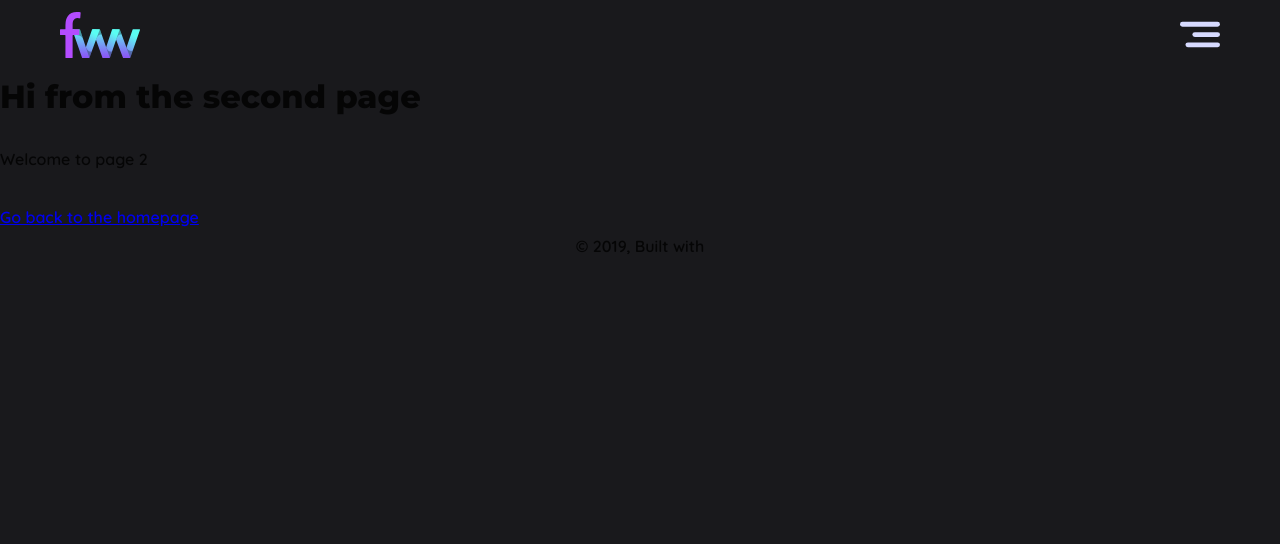
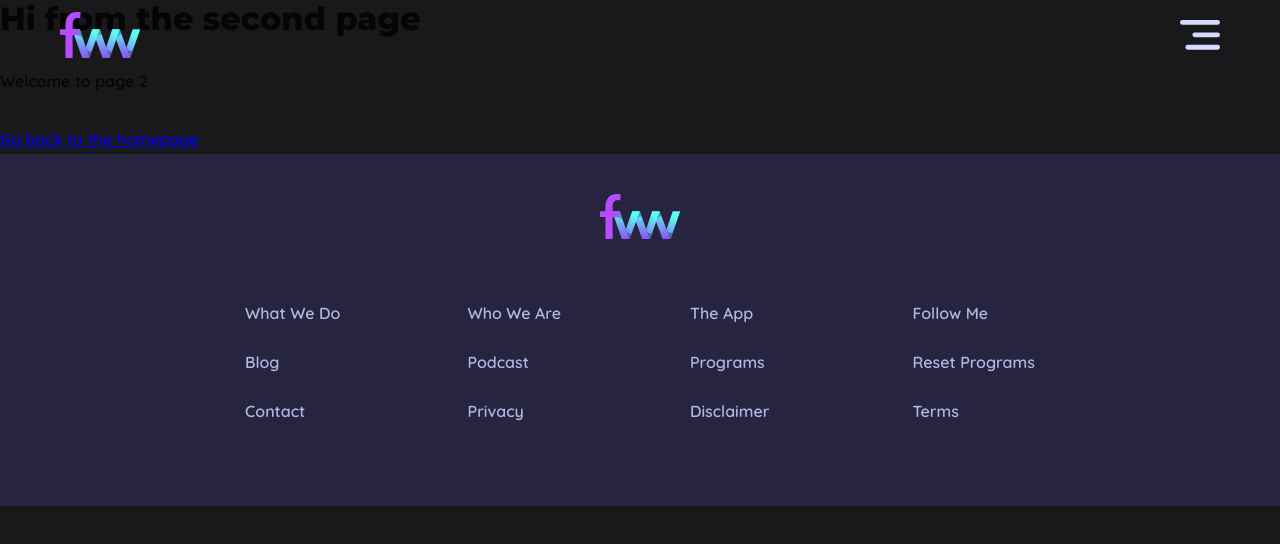
Before and after one commit to danboyle8637/fww, a Gatsby site: page /page-2 in a window 1280 px wide. Built offline with nearby package versions, Linux system fonts and the light colour scheme; Gatsby itself is replaced by a stand-in of ours.

Commit message:
Building out some pages to figure out the base layout components.

```diff
--- a/gatsby-config.js
+++ b/gatsby-config.js
@@ -1,3 +1,5 @@
+const path = require("path")
+
 module.exports = {
   siteMetadata: {
     title: `Fit Women's Weekly`,
@@ -13,15 +15,15 @@ module.exports = {
         path: `${__dirname}/src/images`,
       },
     },
-    `gatsby-transformer-sharp`,
-    `gatsby-plugin-sharp`,
     {
       resolve: `gatsby-source-filesystem`,
       options: {
-        name: `HomeImages`,
-        path: `${__dirname}/src/images/Home`,
+        name: `homeimages`,
+        path: path.join(__dirname, "src", "images", "home"),
       },
     },
+    `gatsby-transformer-sharp`,
+    `gatsby-plugin-sharp`,
     {
       resolve: `gatsby-plugin-styled-components`,
       options: {},
--- a/package.json
+++ b/package.json
@@ -1,9 +1,9 @@
 {
-  "name": "gatsby-starter-default",
+  "name": "fit-womens-weekly",
   "private": true,
-  "description": "A simple starter to get up and developing quickly with Gatsby",
+  "description": "A workout and nutrition app for women.",
   "version": "0.1.0",
-  "author": "Kyle Mathews <mathews.kyle@gmail.com>",
+  "author": "Never Back Down",
   "dependencies": {
     "babel-plugin-styled-components": "^1.10.0",
     "gatsby": "^2.8.4",
--- /dev/null
+++ b/src/components/Website/Footer/FooterNavMenu.js
@@ -0,0 +1,67 @@
+import React from "react"
+import styled from "styled-components"
+import { Link } from "gatsby"
+
+import { above } from "../../../styles/Theme"
+
+const FooterNavMenu = () => {
+  const footerLinks = [
+    { id: 1, path: "/", name: "what we do" },
+    { id: 2, path: "/", name: "who we are" },
+    { id: 3, path: "/", name: "the app" },
+    { id: 4, path: "/", name: "follow me" },
+    { id: 5, path: "/", name: "blog" },
+    { id: 6, path: "/", name: "podcast" },
+    { id: 7, path: "/", name: "programs" },
+    { id: 8, path: "/", name: "reset programs" },
+    { id: 9, path: "/", name: "contact" },
+    { id: 10, path: "/", name: "privacy" },
+    { id: 11, path: "/", name: "disclaimer" },
+    { id: 12, path: "/", name: "terms" },
+  ]
+
+  const links = footerLinks.map(link => {
+    const id = link.id
+    const path = link.path
+    const name = link.name
+    return (
+      <FooterLink key={id} to={path}>
+        {name}
+      </FooterLink>
+    )
+  })
+
+  return <MenuGrid>{links}</MenuGrid>
+}
+
+export default FooterNavMenu
+
+const MenuGrid = styled.div`
+  margin-top: 30px;
+  display: grid;
+  grid-template-columns: 1fr 1fr;
+  grid-template-rows: repeat(6, 1fr);
+  column-gap: 30px;
+  row-gap: 10px;
+  max-width: 54rem;
+  ${above.tablet`
+    margin-top: 60px;
+    grid-template-columns: repeat(4, 1fr);
+    grid-template-rows: repeat(3, 1fr);
+    column-gap: 100px;
+    row-gap: 20px;
+  `}
+`
+
+const FooterLink = styled(Link)`
+  margin: 0;
+  padding: 0;
+  font-size: 16px;
+  text-transform: capitalize;
+  text-decoration: none;
+  color: ${props => props.theme.bodyText};
+  transition: color 150ms ease-out;
+  &:hover {
+    color: ${props => props.theme.primaryAccent};
+  }
+`
--- /dev/null
+++ b/src/components/Website/Footer/FooterSection.js
@@ -0,0 +1,30 @@
+import React from "react"
+import styled from "styled-components"
+
+import FWWLogo from "../../../svgs/FWWLogo"
+import FooterNavMenu from "./FooterNavMenu"
+
+const FooterSection = () => {
+  return (
+    <FooterContainer>
+      <Logo />
+      <FooterNavMenu />
+    </FooterContainer>
+  )
+}
+
+export default FooterSection
+
+const FooterContainer = styled.footer`
+  margin: 0;
+  padding: 40px 16px 80px 16px;
+  display: flex;
+  flex-direction: column;
+  align-items: center;
+  background: ${props => props.theme.footerBackground};
+  width: 100%;
+`
+
+const Logo = styled(FWWLogo)`
+  width: 80px;
+`
--- a/src/components/header.js
+++ b/src/components/header.js
@@ -38,6 +38,7 @@ const HeaderBar = styled.header`
   align-items: center;
   width: 100%;
   max-width: ${props => `${props.maxWidth}rem`};
+  z-index: 9999;
 `
 
 const Logo = styled(FWWLogo)`
--- a/src/components/layout.js
+++ b/src/components/layout.js
@@ -6,6 +6,7 @@ import Global from "../styles/Global"
 import { above, darkTheme } from "../styles/Theme"
 import { ScreenWidthStore } from "../context/ScreenWidthContext"
 import Header from "./header"
+import FooterSection from "../components/Website/Footer/FooterSection"
 
 const Layout = ({ children }) => (
   <>
@@ -14,7 +15,7 @@ const Layout = ({ children }) => (
         <Global />
         <Header />
         <Main>{children}</Main>
-        <footer>© {new Date().getFullYear()}, Built with</footer>
+        <FooterSection />
       </ScreenWidthStore>
     </ThemeProvider>
   </>
@@ -27,16 +28,9 @@ Layout.propTypes = {
 export default Layout
 
 const Main = styled.main`
-  margin-top: 69px;
   width: 100%;
   max-width: 1440px;
   background-color: ${props => props.theme.mainBackgroundColor};
-  ${above.mobile`
-    margin-top: 74px;
-  `}
-  ${above.tablet`
-    margin-top: 78px;
-  `}
   ${above.laptop`
     border: 21px solid ${props => props.theme.mainBackgroundBorderColor};
     border-radius: 6px;
--- /dev/null
+++ b/src/styles/Buttons.js
@@ -0,0 +1 @@
+import styled from "styled-components"
--- a/src/styles/GridContainer.js
+++ b/src/styles/GridContainer.js
@@ -1,4 +1,5 @@
 import styled from "styled-components"
+import { flex } from "../styles/Containers"
 
 const SectionGrid = styled.section`
   position: relative;
@@ -10,12 +11,12 @@ const SectionGrid = styled.section`
 const BackgroundAsset = styled.div`
   grid-column: 1 / -1;
   grid-row: 1 / -1;
-  width: ${props => props.width};
 `
 
 const ContentWrapper = styled.div`
   grid-column: 1 / -1;
   grid-row: 1 / -1;
+  ${flex}
   z-index: 1;
 `
 
--- a/src/styles/Theme.js
+++ b/src/styles/Theme.js
@@ -24,6 +24,11 @@ const darkTheme = {
   headlinePrimary: "#545885",
   headlineSecondary: "#4D5D7E",
   bodyText: "#B3B6E1",
+  whiteText: "#f8f8f8",
+  primaryAccent: "#5AFDF2",
+  secondaryAccent: "#8B53F6",
+  tertiaryAccent: "#B44CFF",
+  footerBackground: "#26243E",
 }
 
 export { above, darkTheme, sizes }
--- a/src/svgs/MainMenuIcon.js
+++ b/src/svgs/MainMenuIcon.js
@@ -31,9 +31,9 @@ class MainMenuIcon extends Component {
           strokeMiterlimit="10"
           strokeWidth="34"
         >
-          <path id="top-menu-bar" d="M17 30.18h248" />
-          <path id="middle-menu-bar" d="M104.5 102.74h161" />
-          <path id="bottom-menu-bar" d="M55.5 175.3h210" />
+          <path id="top-menu-bar" d="M17 17.18h248" />
+          <path id="middle-menu-bar" d="M104.5 104.74h161" />
+          <path id="bottom-menu-bar" d="M55.5 192.3h210" />
         </g>
       </svg>
     )
```
Also changed, not shown: src/components/Website/Home/HeadlineSection.js (+58 -14 lines), src/pages/index.js (+2 -8 lines), src/styles/BodyText.js (added, +10 -0 lines), src/styles/Containers.js (+37 -38 lines).
